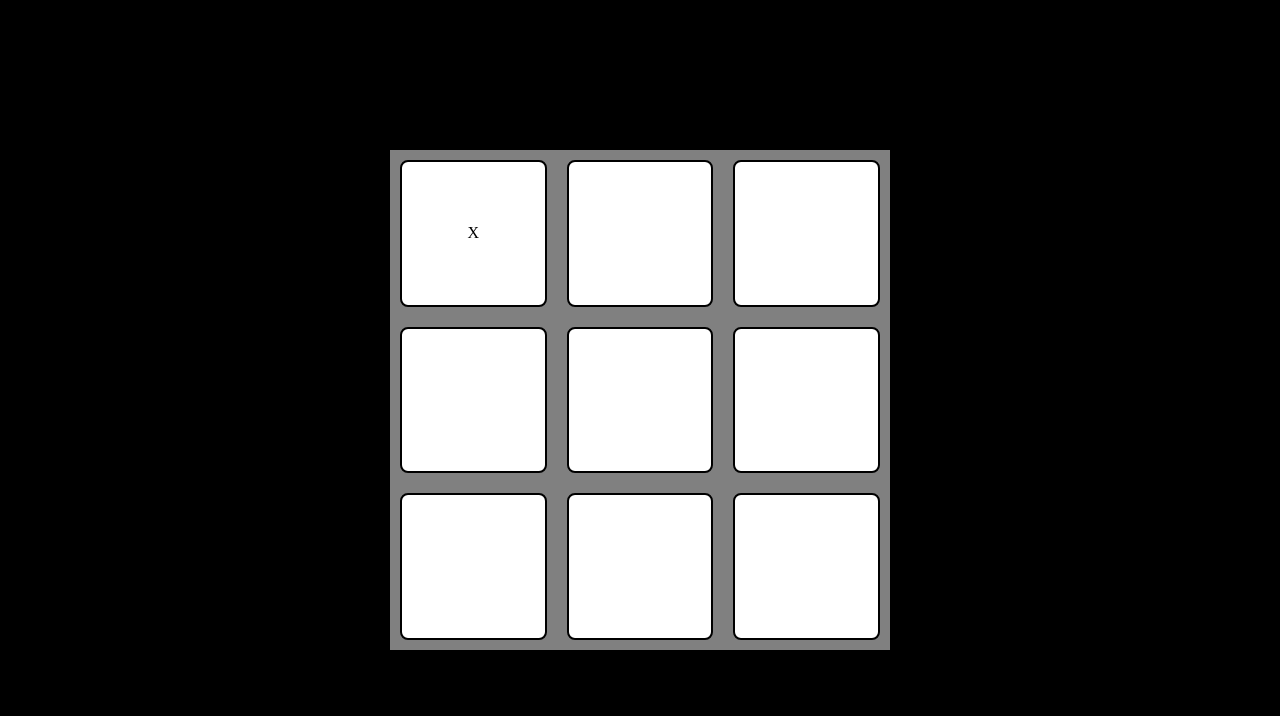
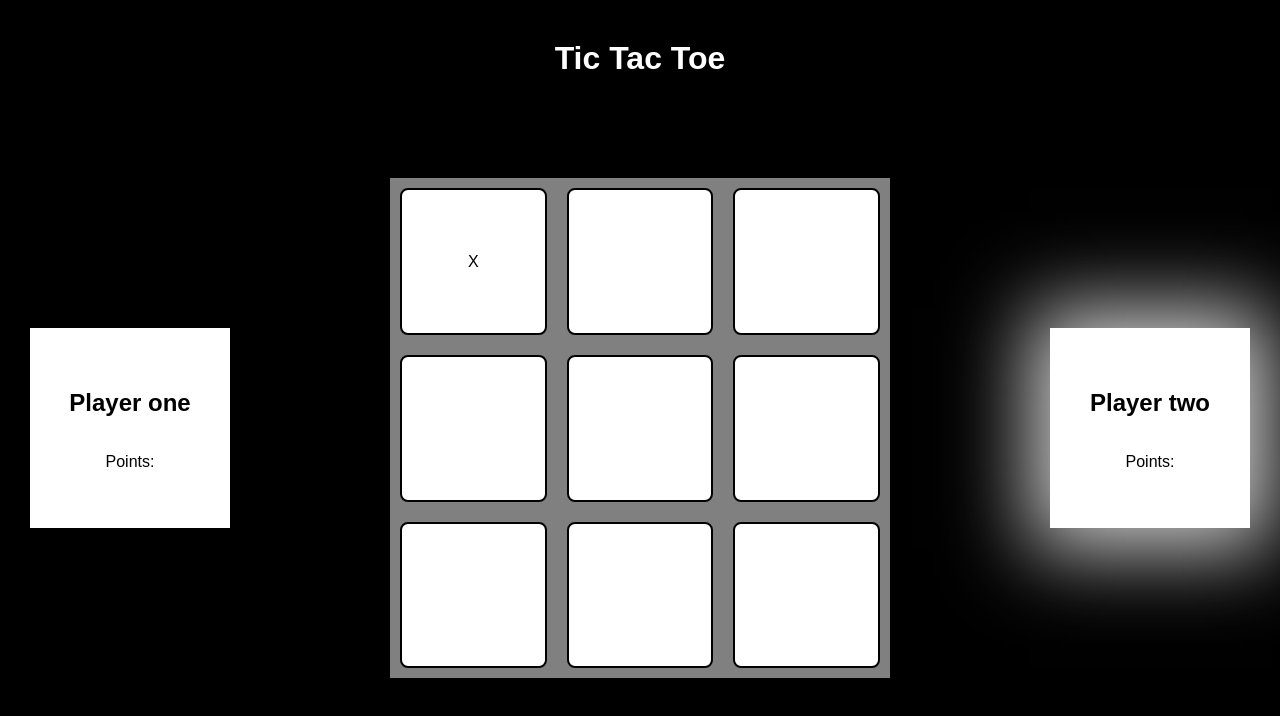
Before and after one commit to LamaPirat/TicTacToe, a plain HTML site: page index.html in a window 1280 px wide. Both pictures are taken after a click on the element 473 px from the left and 233 px from the top of the page. Drawn offline with Linux system fonts and the light colour scheme.

Commit message:
completed project

```diff
--- a/index.html
+++ b/index.html
@@ -9,8 +9,17 @@
     <title>TicTacToe</title>
   </head>
   <body>
+    <h1>Tic Tac Toe</h1>
     <main>
+      <div class="player one">
+        <h2>Player one</h2>
+        <p class="player1Points">Points:</p>
+      </div>
       <div class="gameContainer"></div>
+      <div class="player two">
+        <h2>Player two</h2>
+        <p class="player2Points">Points:</p>
+      </div>
     </main>
   </body>
 </html>
--- a/script.js
+++ b/script.js
@@ -1,4 +1,6 @@
 const gameContainer = document.querySelector(".gameContainer");
+const player1Div = document.querySelector(".player.one");
+const player2Div = document.querySelector(".player.two");
 
 //GameBoard
 const gameBoard = () => {
@@ -22,6 +24,12 @@ const gameBoard = () => {
 const Player = (sort) => {
   const getSort = () => sort;
   let myTurn = false;
+  let points = 0;
+
+  const getPoints = () => points;
+  const addPoint = () => {
+    points += 1;
+  };
 
   const changeTurn = () => {
     if (myTurn == false) {
@@ -33,7 +41,7 @@ const Player = (sort) => {
 
   const getTurn = () => myTurn;
 
-  return { getSort, changeTurn, getTurn };
+  return { getSort, changeTurn, getTurn, addPoint, getPoints };
 };
 
 //GameFlow
@@ -47,6 +55,17 @@ const gameFlow = () => {
     let grid = board.getGrid();
     renderGen.renderGame(grid);
     player1.changeTurn();
+  };
+
+  const resetBoard = () => {
+    for (i = 0; i < 3; i++) {
+      for (j = 0; j < 3; j++) {
+        board.changeTile(i, j, "");
+        let tile = gameContainer.querySelectorAll(`[data-coor="${i}${j}"]`);
+        tile = tile[0];
+        renderGen.changeTile(tile, "");
+      }
+    }
   };
 
   const placeTile = (coor) => {
@@ -63,6 +82,9 @@ const gameFlow = () => {
 
       player1.changeTurn();
       player2.changeTurn();
+
+      player2Div.classList.add("active");
+      player1Div.classList.remove("active");
     } else if (player2.getTurn() == true) {
       board.changeTile(cord1, cord2, "O");
       renderGen.changeTile(tile, "O");
@@ -70,6 +92,9 @@ const gameFlow = () => {
 
       player1.changeTurn();
       player2.changeTurn();
+
+      player1Div.classList.add("active");
+      player2Div.classList.remove("active");
     }
   };
 
@@ -142,9 +167,19 @@ const gameFlow = () => {
 
   const winnerEvent = () => {
     if (player1.getTurn()) {
+      player1.addPoint();
+      document.querySelector(
+        ".player1Points"
+      ).textContent = `Points: ${player1.getPoints()}`;
       alert("Player1 won the game!");
+      resetBoard();
     } else if (player2.getTurn()) {
+      player2.addPoint();
+      document.querySelector(
+        ".player2Points"
+      ).textContent = `Points: ${player2.getPoints()}`;
       alert("Player2 won the game!");
+      resetBoard();
     }
   };
 
--- a/style.css
+++ b/style.css
@@ -5,9 +5,40 @@ body {
   width: 100%;
   height: 100%;
   display: flex;
+  justify-content: flex-start;
+  align-items: center;
+  flex-direction: column;
+  background-color: black;
+  font-family: sans-serif;
+  gap: 10vh;
+}
+
+h1 {
+  color: white;
+  margin-top: 5vh;
+}
+
+main {
+  display: flex;
+  justify-content: space-between;
+  align-items: center;
+  gap: 20vh;
+}
+
+.player {
+  width: 200px;
+  height: 200px;
+  background-color: white;
+  display: flex;
   justify-content: center;
   align-items: center;
-  background-color: black;
+  flex-direction: column;
+}
+
+.player.active {
+  box-shadow: 1px 1px 79px 21px rgba(255, 255, 255, 0.82);
+  -webkit-box-shadow: 1px 1px 79px 21px rgba(255, 255, 255, 0.82);
+  -moz-box-shadow: 1px 1px 79px 21px rgba(255, 255, 255, 0.82);
 }
 
 .gameContainer {
```
